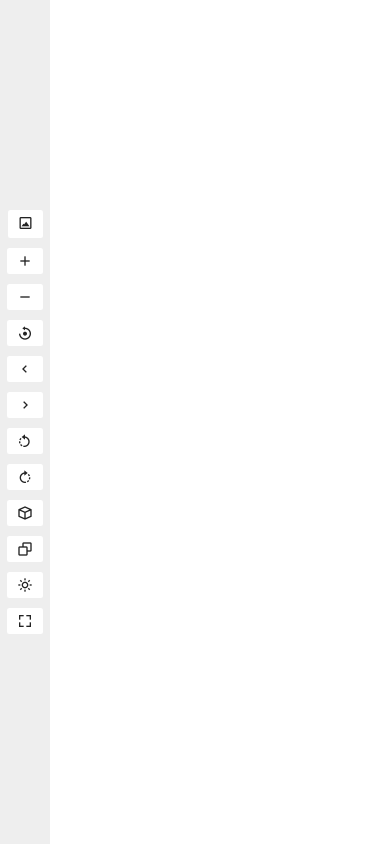
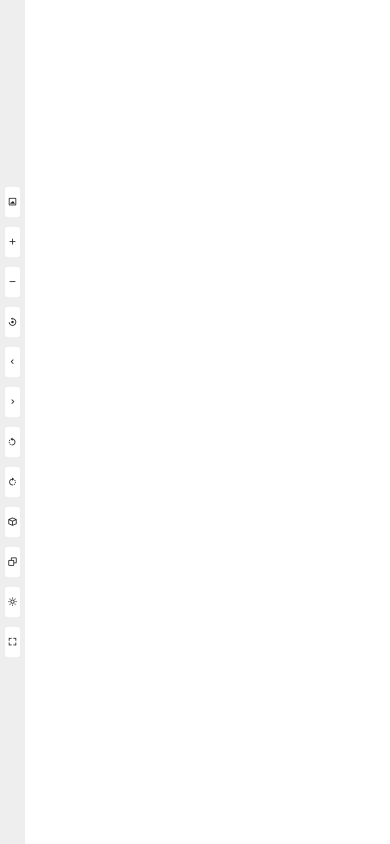
Before and after one commit to lullaby6/Sviewer, a plain HTML site: page index.html in a window 390 px wide. Drawn offline with nearby package versions, Linux system fonts and the light colour scheme; some packages are replaced by stand-ins of ours; a script that the page names is missing.

Commit message:
more responsive

```diff
--- a/assets/css/styles.css
+++ b/assets/css/styles.css
@@ -155,9 +155,23 @@ main {
 	header{
 		flex-direction: column;
 		height: 100%;
-		max-width: 50px;
+		max-width: 25px;
 	}
 	main{
 		height: 100vh;
 	}
+	.tooltip span{
+		display: none;
+	}
+	.button{
+		font-size: 10px;
+		padding: 10px 2.5px;
+	}
+	#upload {
+		height: 30px;
+		width: 15px;
+	}
+	#img-name {
+		display: none;
+	}
 }
```
